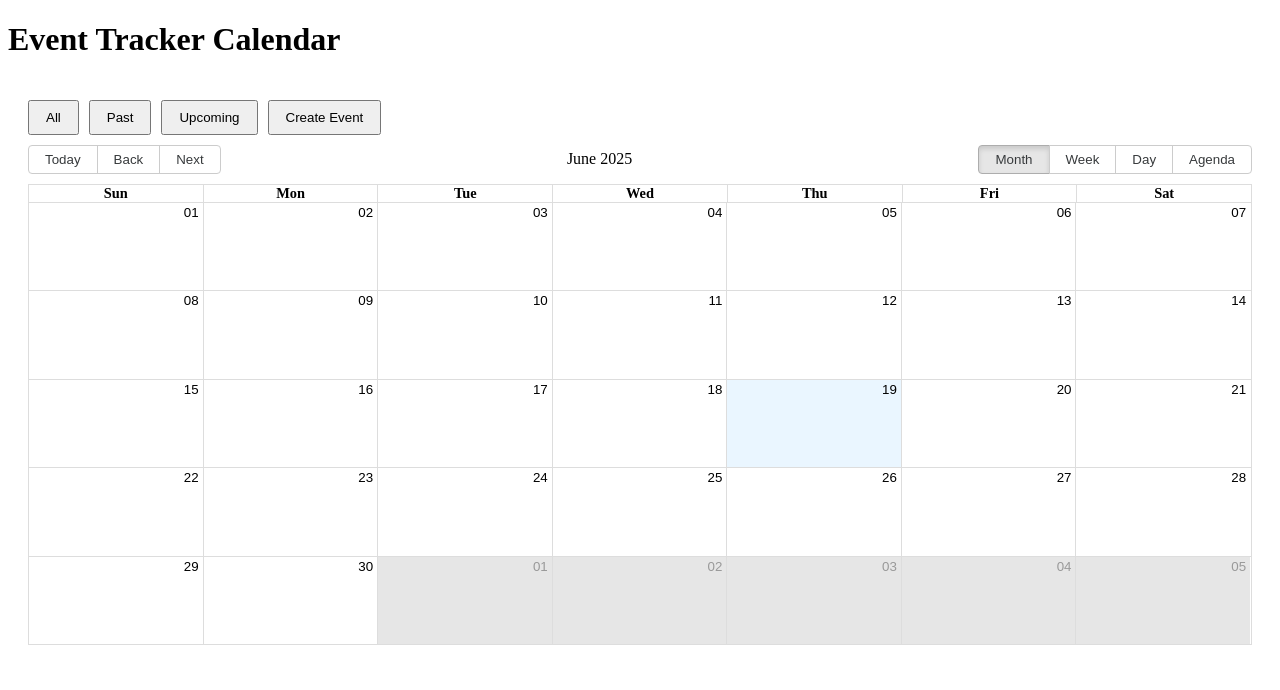
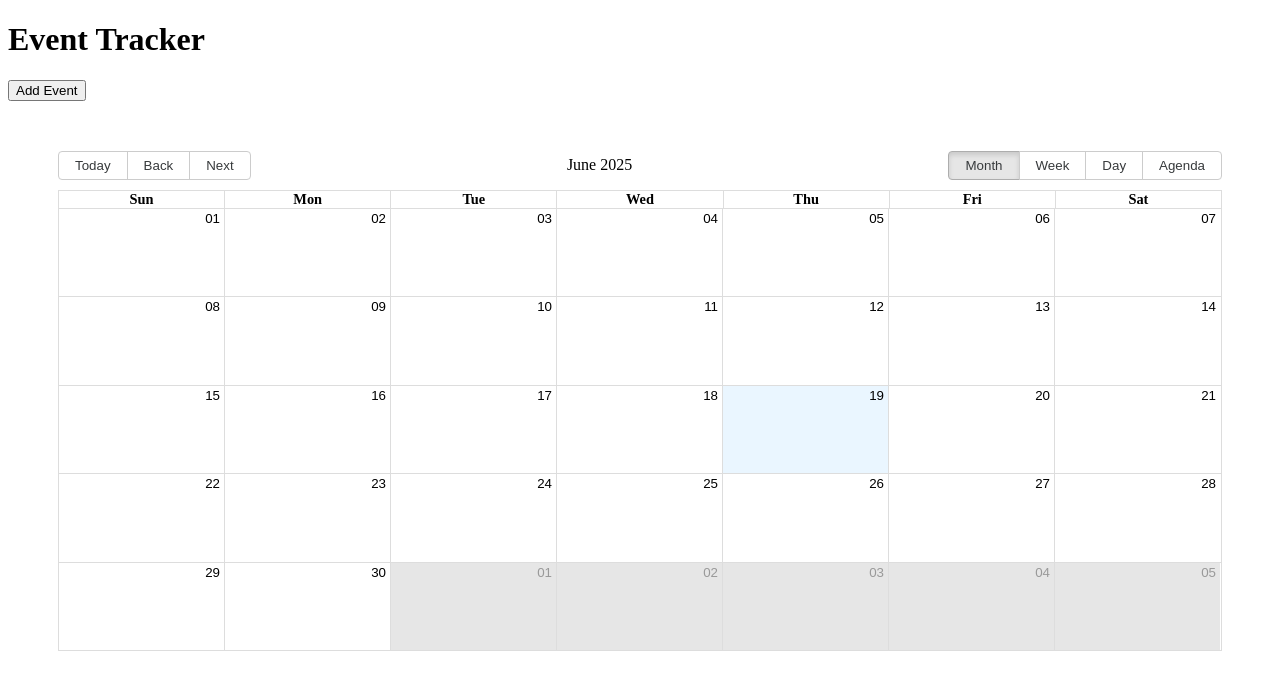
Before and after one commit to acciojob/event-tracker-Syamson07, a React app: page / in a window 1280 px wide. Shown: the top 690 px of the page. Built offline with nearby package versions, Linux system fonts and the light colour scheme.

Commit message:
Final working calendar app

```diff
--- a/src/App.js
+++ b/src/App.js
@@ -1,14 +1,12 @@
-import React from 'react';
-import CalendarComponent from './CalendarComponent';
-import './styles.css';
+// src/App.js
+import React from "react";
+import CalendarComponent from "./CalendarComponent";
 
-function App() {
-  return (
-    <div className="App">
-      <h1>Event Tracker Calendar</h1>
-      <CalendarComponent />
-    </div>
-  );
-}
+const App = () => (
+  <div>
+    <h1>Event Tracker</h1>
+    <CalendarComponent />
+  </div>
+);
 
 export default App;
--- a/src/CalendarComponent.js
+++ b/src/CalendarComponent.js
@@ -1,87 +1,72 @@
-import React, { useState } from 'react';
-import { Calendar, momentLocalizer } from 'react-big-calendar';
-import moment from 'moment';
-import 'react-big-calendar/lib/css/react-big-calendar.css';
-import Popup from 'reactjs-popup';
-import './styles.css';
-import EventPopup from './EventPopup';
+// src/CalendarComponent.js
+import React, { useState } from "react";
+import { Calendar, momentLocalizer } from "react-big-calendar";
+import moment from "moment";
+import "react-big-calendar/lib/css/react-big-calendar.css";
+import Popup from "reactjs-popup";
+import "reactjs-popup/dist/index.css";
 
 const localizer = momentLocalizer(moment);
 
 const CalendarComponent = () => {
   const [events, setEvents] = useState([]);
-  const [selectedDate, setSelectedDate] = useState(null);
-  const [editingEvent, setEditingEvent] = useState(null);
-  const [filter, setFilter] = useState('all');
+  const [open, setOpen] = useState(false);
+  const [newEvent, setNewEvent] = useState({ title: "", start: "", end: "" });
 
-  const openPopup = ({ start }) => setSelectedDate(start);
-  const closePopup = () => {
-    setSelectedDate(null);
-    setEditingEvent(null);
-  };
-
-  const saveEvent = (newEvent) => {
-    setEvents(prev =>
-      editingEvent
-        ? prev.map(ev => (ev.id === editingEvent.id ? { ...ev, ...newEvent } : ev))
-        : [...prev, newEvent]
-    );
-    closePopup();
-  };
-
-  const deleteEvent = () => {
-    setEvents(prev => prev.filter(ev => ev.id !== editingEvent.id));
-    closePopup();
-  };
-
-  const getFilteredEvents = () => {
-    const now = new Date();
-    if (filter === 'past') return events.filter(ev => ev.start < now);
-    if (filter === 'upcoming') return events.filter(ev => ev.start >= now);
-    return events;
+  const handleAddEvent = () => {
+    if (!newEvent.title || !newEvent.start || !newEvent.end) return;
+    setEvents([
+      ...events,
+      {
+        ...newEvent,
+        start: new Date(newEvent.start),
+        end: new Date(newEvent.end),
+      },
+    ]);
+    setNewEvent({ title: "", start: "", end: "" });
+    setOpen(false);
   };
 
   return (
-    <div className="calendar-container">
-      <div className="filter-btns">
-        <button className="btn" onClick={() => setFilter('all')}>All</button>
-        <button className="btn" onClick={() => setFilter('past')}>Past</button>
-        <button className="btn" onClick={() => setFilter('upcoming')}>Upcoming</button>
-        <button className="btn" onClick={() => setSelectedDate(new Date())}>Create Event</button>
-      </div>
+    <div>
+      <button className="btn" onClick={() => setOpen(true)}>Add Event</button>
+
+      <Popup open={open} onClose={() => setOpen(false)} modal>
+        <div className="modal">
+          <h3>Add New Event</h3>
+          <input
+            type="text"
+            placeholder="Event Title"
+            value={newEvent.title}
+            onChange={(e) =>
+              setNewEvent({ ...newEvent, title: e.target.value })
+            }
+          />
+          <input
+            type="datetime-local"
+            value={newEvent.start}
+            onChange={(e) =>
+              setNewEvent({ ...newEvent, start: e.target.value })
+            }
+          />
+          <input
+            type="datetime-local"
+            value={newEvent.end}
+            onChange={(e) =>
+              setNewEvent({ ...newEvent, end: e.target.value })
+            }
+          />
+          <button className="btn" onClick={handleAddEvent}>Add Event</button>
+        </div>
+      </Popup>
 
       <Calendar
         localizer={localizer}
-        events={getFilteredEvents()}
+        events={events}
         startAccessor="start"
         endAccessor="end"
-        selectable
-        style={{ height: 500 }}
-        onSelectSlot={openPopup}
-        onSelectEvent={event => setEditingEvent(event)}
-        eventPropGetter={event => {
-          const isPast = event.start < new Date();
-          return {
-            style: {
-              backgroundColor: isPast ? 'rgb(222, 105, 135)' : 'rgb(140, 189, 76)',
-              borderRadius: '6px',
-              color: 'white',
-            },
-          };
-        }}
+        style={{ height: 500, margin: "50px" }}
       />
-
-      {(selectedDate || editingEvent) && (
-        <Popup open modal onClose={closePopup}>
-          <EventPopup
-            selectedDate={selectedDate}
-            editingEvent={editingEvent}
-            onSave={saveEvent}
-            onDelete={deleteEvent}
-            onClose={closePopup}
-          />
-        </Popup>
-      )}
     </div>
   );
 };
```
